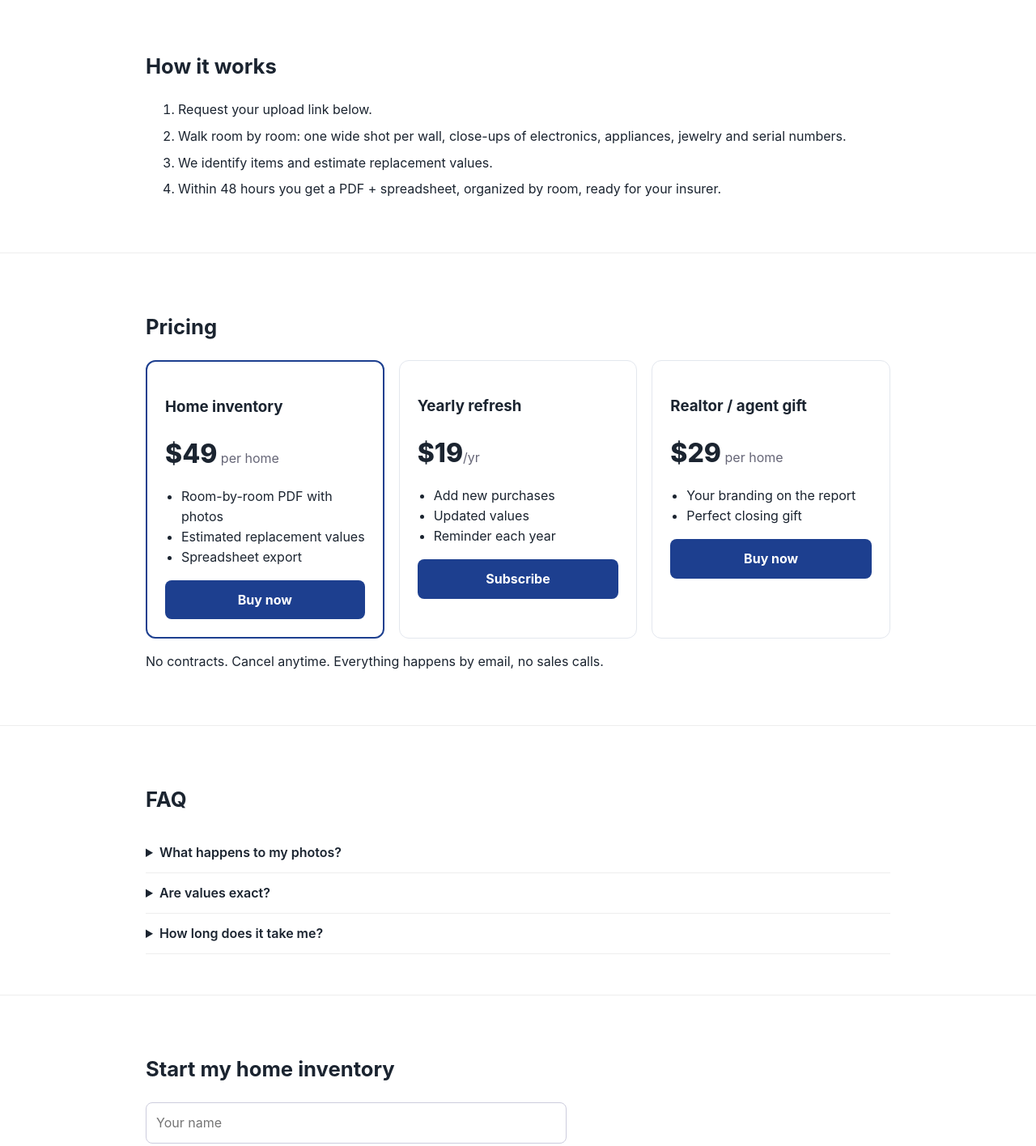
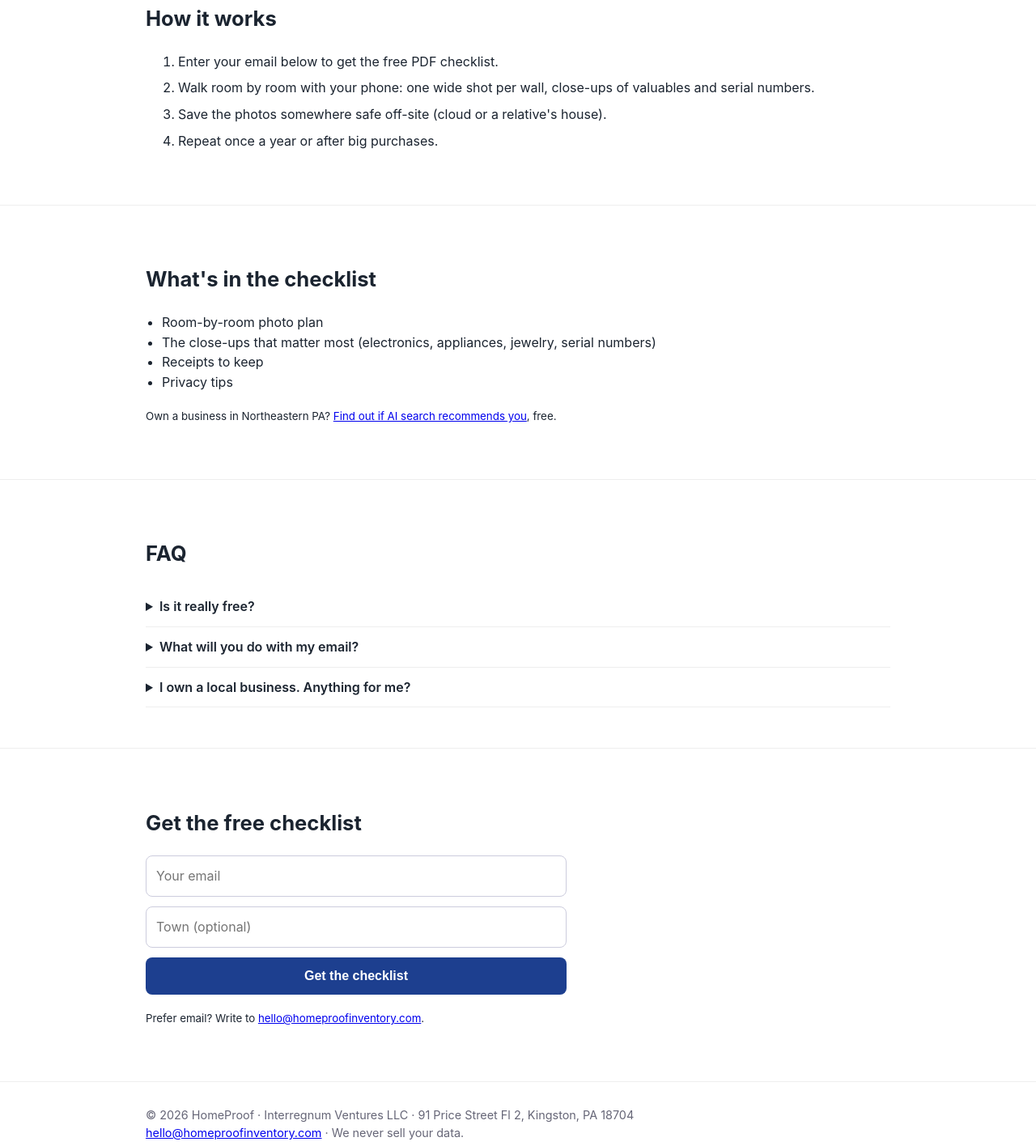
Before and after one commit to Cream-ai/homeproof-site, a plain HTML site: page index.html in a window 1280 px wide. Shown: the part 485-1901 px from the top of the page at 81% size. Drawn offline with Linux system fonts and the light colour scheme.

Commit message:
Repositioning per Side Hustle CEO review

```diff
--- a/index.html
+++ b/index.html
@@ -1,5 +1,5 @@
 <!doctype html><html lang=en><head><meta charset=utf-8><meta name=viewport content="width=device-width,initial-scale=1">
-<title>HomeProof | Done-for-you home inventory for insurance</title><meta name=description content="Insurers want details: brand, model, value. Walk through your home with your phone, send us the photos or video, and get back a complete insurer-ready inventory in 48 hours. $49."><style>*{box-sizing:border-box}body{margin:0;font-family:-apple-system,Segoe UI,Roboto,sans-serif;color:#1b2430;line-height:1.55}
+<title>HomeProof | Free home inventory checklist for insurance</title><meta name=description content="If your house burned tonight, could you list what was in it? Our free printable checklist walks you through photographing your home room by room so you&#x27;re ready for an insurance claim. Takes 20-40 minutes."><style>*{box-sizing:border-box}body{margin:0;font-family:-apple-system,Segoe UI,Roboto,sans-serif;color:#1b2430;line-height:1.55}
 .w{max-width:960px;margin:auto;padding:0 20px}header{background:#1d3f8f;color:#fff;padding:70px 0 60px}h1{font-size:2.4rem;margin:.2em 0}
 header p{font-size:1.2rem;opacity:.92;max-width:680px}.btn{display:inline-block;background:#fff;color:#1d3f8f;padding:14px 22px;border-radius:8px;font-weight:700;text-decoration:none;margin-top:14px}
 section{padding:50px 0;border-bottom:1px solid #eee}h2{font-size:1.6rem}.grid{display:grid;grid-template-columns:repeat(auto-fit,minmax(240px,1fr));gap:18px}
@@ -7,11 +7,11 @@ section{padding:50px 0;border-bottom:1px solid #eee}h2{font-size:1.6rem}.grid{di
 .price small{font-size:1rem;font-weight:400;color:#667}ul{padding-left:20px}details{border-bottom:1px solid #eee;padding:12px 0}summary{font-weight:600;cursor:pointer}
 form{display:grid;gap:12px;max-width:520px}input,textarea,select{padding:12px;border:1px solid #ccd;border-radius:8px;font:inherit}button{background:#1d3f8f;color:#fff;border:0;padding:14px;border-radius:8px;font-weight:700;font-size:1rem;cursor:pointer}
 footer{padding:30px 0;color:#667;font-size:.9rem}.steps li{margin:8px 0}</style></head><body>
-<header><div class=w><strong>HomeProof</strong><h1>If your house burned tonight, could you list what was in it?</h1><p>Insurers want details: brand, model, value. Walk through your home with your phone, send us the photos or video, and get back a complete insurer-ready inventory in 48 hours. $49.</p><a class=btn href="#request">Start my home inventory</a></div></header>
-<section><div class=w><h2>How it works</h2><ol class=steps><li>Request your upload link below.</li><li>Walk room by room: one wide shot per wall, close-ups of electronics, appliances, jewelry and serial numbers.</li><li>We identify items and estimate replacement values.</li><li>Within 48 hours you get a PDF + spreadsheet, organized by room, ready for your insurer.</li></ol></div></section>
-<section><div class=w><h2>Pricing</h2><div class=grid><div class="card hl"><h3>Home inventory</h3><div class="price">$49<small> per home</small></div><ul><li>Room-by-room PDF with photos</li><li>Estimated replacement values</li><li>Spreadsheet export</li></ul><a class="cbtn" href="https://buy.stripe.com/bJebJ00zc32NavAbaR4Ja08">Buy now</a></div><div class="card"><h3>Yearly refresh</h3><div class="price">$19<small>/yr</small></div><ul><li>Add new purchases</li><li>Updated values</li><li>Reminder each year</li></ul><a class="cbtn" href="https://buy.stripe.com/7sYbJ02Hk0UFbzE2El4Ja09">Subscribe</a></div><div class="card"><h3>Realtor / agent gift</h3><div class="price">$29<small> per home</small></div><ul><li>Your branding on the report</li><li>Perfect closing gift</li></ul><a class="cbtn" href="https://buy.stripe.com/aFa6oG95IdHr1Z4baR4Ja0a">Buy now</a></div></div><p>No contracts. Cancel anytime. Everything happens by email, no sales calls.</p></div></section>
-<section><div class=w><h2>FAQ</h2><details><summary>What happens to my photos?</summary><p>They're used only to build your report and deleted after 30 days unless you ask us to keep them.</p></details><details><summary>Are values exact?</summary><p>They're estimates from current retail prices. Your insurer makes final valuations.</p></details><details><summary>How long does it take me?</summary><p>Most homes take 20-40 minutes of phone photos.</p></details></div></section>
-<section id=request><div class=w><h2>Start my home inventory</h2>
-<form action="https://formspree.io/f/xgaorzky" method=POST ><input name="name" type="text" placeholder="Your name" required><input name="email" type="email" placeholder="Email" required><input name="town" type="text" placeholder="Town" required><select name="size"><option>Apartment</option><option>Small home (1-2 BR)</option><option>Family home (3+ BR)</option></select><button type=submit>Start my home inventory</button></form>
+<header><div class=w><strong>HomeProof</strong><h1>The free home inventory checklist</h1><p>If your house burned tonight, could you list what was in it? Our free printable checklist walks you through photographing your home room by room so you're ready for an insurance claim. Takes 20-40 minutes.</p><a class=btn href="#request">Get the free checklist</a></div></header>
+<section><div class=w><h2>How it works</h2><ol class=steps><li>Enter your email below to get the free PDF checklist.</li><li>Walk room by room with your phone: one wide shot per wall, close-ups of valuables and serial numbers.</li><li>Save the photos somewhere safe off-site (cloud or a relative's house).</li><li>Repeat once a year or after big purchases.</li></ol></div></section>
+<section><div class=w><h2>What's in the checklist</h2><ul><li>Room-by-room photo plan</li><li>The close-ups that matter most (electronics, appliances, jewelry, serial numbers)</li><li>Receipts to keep</li><li>Privacy tips</li></ul><p><small>Own a business in Northeastern PA? <a href='https://nepafound.com'>Find out if AI search recommends you</a>, free.</small></p></div></section>
+<section><div class=w><h2>FAQ</h2><details><summary>Is it really free?</summary><p>Yes. No payment, no app to install.</p></details><details><summary>What will you do with my email?</summary><p>Send you the checklist and the occasional home-safety tip. Unsubscribe any time.</p></details><details><summary>I own a local business. Anything for me?</summary><p>Yes. See whether AI search recommends your business with a free report from <a href='https://nepafound.com'>NEPA Found</a>.</p></details></div></section>
+<section id=request><div class=w><h2>Get the free checklist</h2>
+<form id=f action="https://formspree.io/f/xgaorzky" method=POST ><input name="email" type="email" placeholder="Your email" required><input name="town" type="text" placeholder="Town (optional)"><button type=submit>Get the checklist</button></form><p id=dl style='display:none;font-size:1.1rem'><b>Thanks!</b> <a href='home-inventory-checklist.pdf' download>Download your checklist (PDF)</a></p><script>document.getElementById('f').addEventListener('submit',async e=>{e.preventDefault();const r=await fetch(e.target.action,{method:'POST',body:new FormData(e.target),headers:{Accept:'application/json'}});if(r.ok){e.target.style.display='none';document.getElementById('dl').style.display='block'}else{alert('Something went wrong. Please try again.')}})</script>
 <p><small>Prefer email? Write to <a href="mailto:hello@homeproofinventory.com">hello@homeproofinventory.com</a>.</small></p></div></section>
 <footer><div class=w>© 2026 HomeProof · Interregnum Ventures LLC · 91 Price Street Fl 2, Kingston, PA 18704<br><a href="mailto:hello@homeproofinventory.com">hello@homeproofinventory.com</a> · We never sell your data.</div></footer></body></html>
```
Also changed, not shown: 1 other file.
